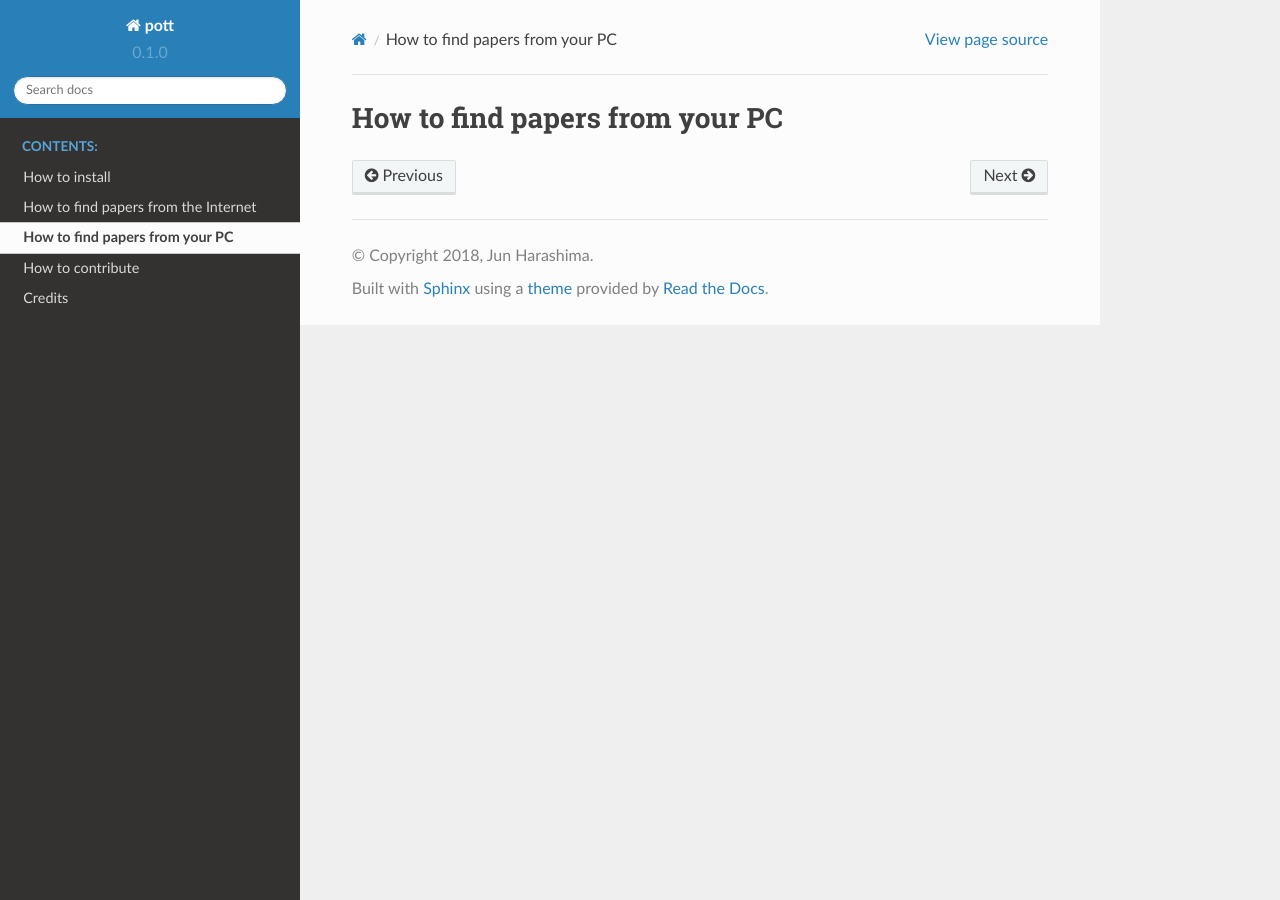
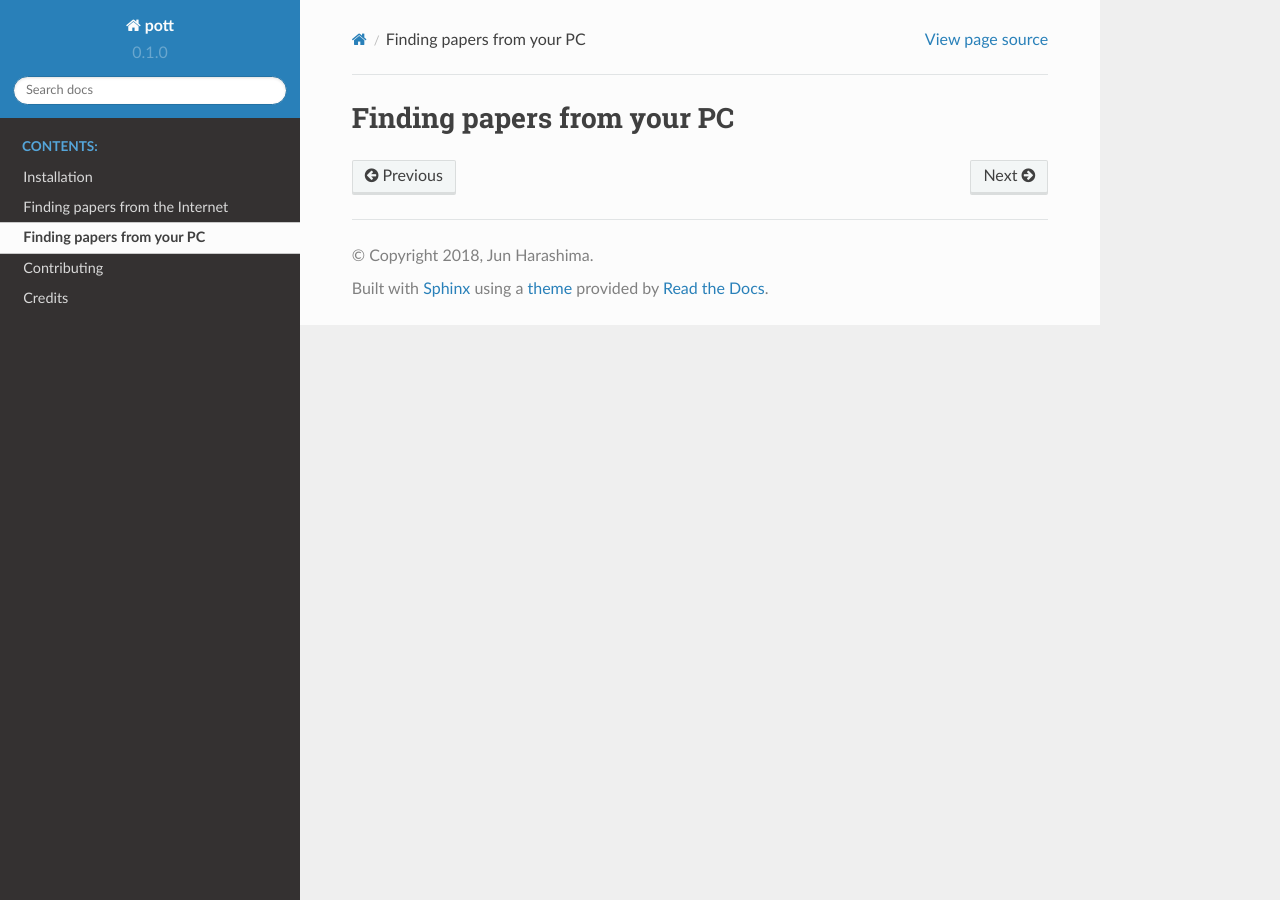
Before and after one commit to jun-harashima/pott, a Sphinx documentation site: the page built from docs/local_search.rst, in a window 1280 px wide. Built offline with Sphinx 7.4.7 and the Read the Docs theme 2.0.0, drawn with Linux system fonts in a browser that asks for light colours; pages that are not in the unit, such as notebooks, are missing from menus.

Commit message:
Modify index

```diff
--- a/CONTRIBUTING.rst
+++ b/CONTRIBUTING.rst
@@ -1,8 +1,8 @@
 .. highlight:: shell
 
-=================
-How to contribute
-=================
+============
+Contributing
+============
 
 Contributions are welcome, and they are greatly appreciated! Every little bit
 helps, and credit will always be given.
--- a/docs/global_search.rst
+++ b/docs/global_search.rst
@@ -1,6 +1,6 @@
-====================================
-How to find papers from the Internet
-====================================
+================================
+Finding papers from the Internet
+================================
 
 To find papers from the Internet, use ``search`` subcommand as follows:
 
--- a/docs/installation.rst
+++ b/docs/installation.rst
@@ -1,8 +1,8 @@
 .. highlight:: shell
 
-==============
-How to install
-==============
+============
+Installation
+============
 
 
 Stable release
--- a/docs/local_search.rst
+++ b/docs/local_search.rst
@@ -1,3 +1,3 @@
-===============================
-How to find papers from your PC
-===============================
+===========================
+Finding papers from your PC
+===========================
```
